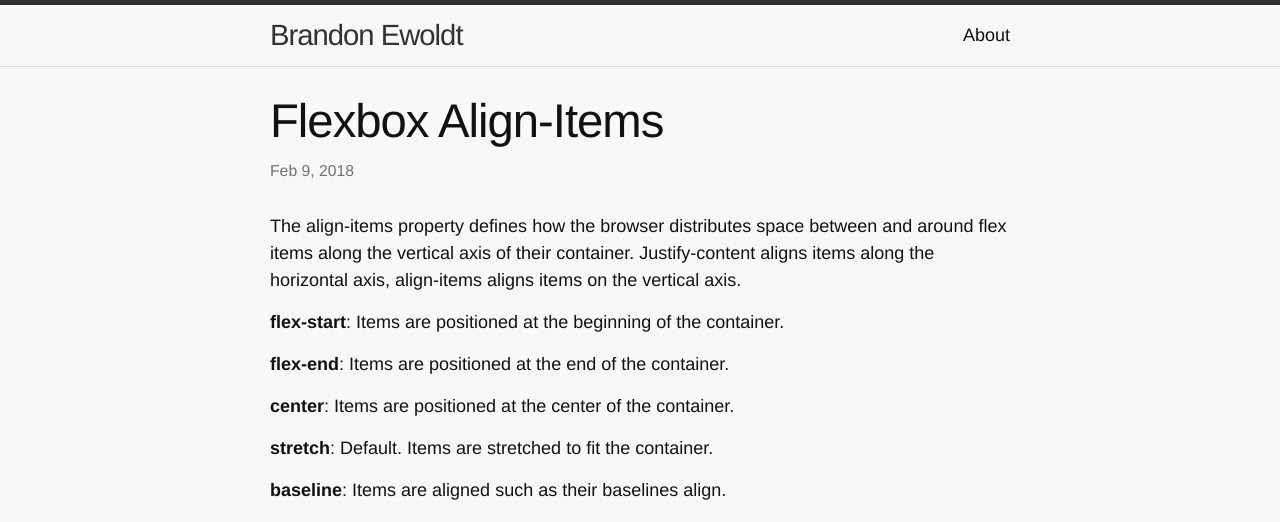
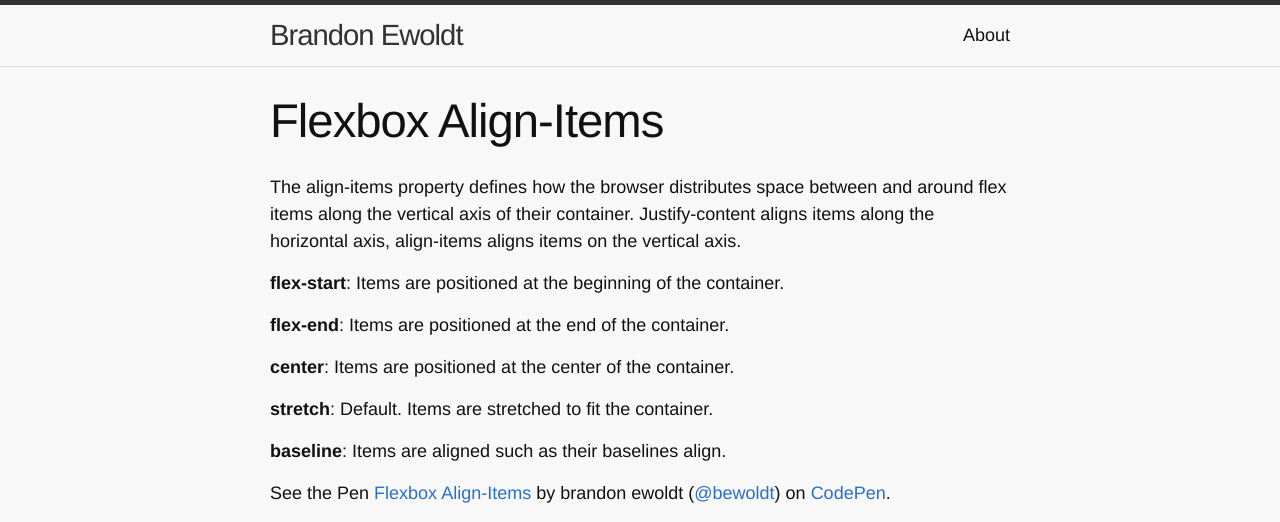
Before and after one commit to bewoldt/bewoldt.github.io, a Jekyll site: the page built from _posts/2018-2-9-flexbox-align-items.md, in a window 1280 px wide. Shown: the top 522 px of the page. Built offline with Jekyll 4.4.1, drawn with Linux system fonts in a browser that asks for light colours; grey boxes are pictures that could not be loaded.

Commit message:
removes post date

```diff
--- a/_layouts/post.html
+++ b/_layouts/post.html
@@ -6,10 +6,10 @@
   <header class="post-header">
     <h1 class="post-title" itemprop="name headline">{{ page.title | escape }}</h1>
     <p class="post-meta">
-      <time datetime="{{ page.date | date_to_xmlschema }}" itemprop="datePublished">
+      <!-- <time datetime="{{ page.date | date_to_xmlschema }}" itemprop="datePublished">
         {% assign date_format = site.minima.date_format | default: "%b %-d, %Y" %}
         {{ page.date | date: date_format }}
-      </time>
+      </time> -->
       {% if page.author %}
         • <span itemprop="author" itemscope itemtype="http://schema.org/Person"><span itemprop="name">{{ page.author }}</span></span>
       {% endif %}</p>
```
Also changed, not shown: README.md.
